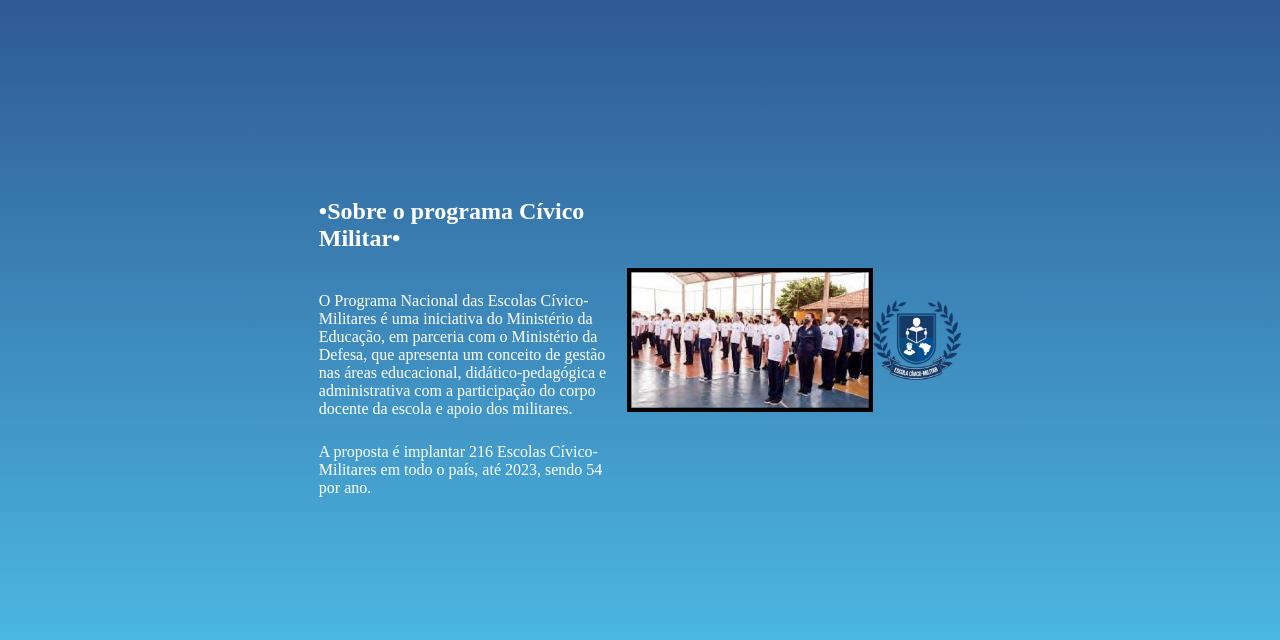
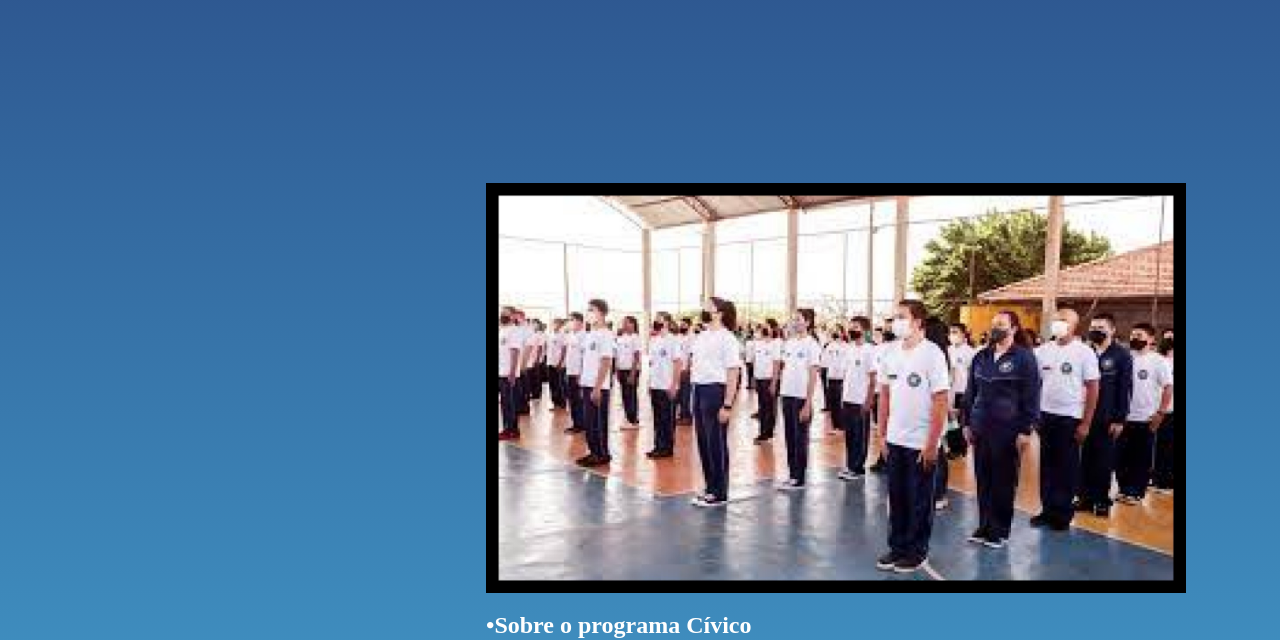
Before and after one commit to Giihlzro/site-monteiro-introducao, a plain HTML site: page index.html in a window 1280 px wide. Shown: the part 171-811 px from the top of the page. Drawn offline with Linux system fonts and the light colour scheme.

Commit message:
Site Monteiro
Não consegui deixar a imagem na mesma linha do texto, vou tentar na próx aula :)

```diff
--- a/index.html
+++ b/index.html
@@ -18,11 +18,11 @@
     </header>
     <section class="escola">
         <div class="escola-div-conteudo">
+            <img class="imagem-alunos" src="alunos-imagem.jpeg" alt="Alunos CCM">
             <h2 class="escola-titulo">•Sobre o programa Cívico Militar•</h2>
             <p class="escola-texto-um">O Programa Nacional das Escolas Cívico-Militares é uma iniciativa do Ministério da Educação, em parceria com o Ministério da Defesa, que apresenta um conceito de gestão nas áreas educacional, didático-pedagógica e administrativa com a participação do corpo docente da escola e apoio dos militares.</p>
             <p class="escola-texto-dois">A proposta é implantar 216 Escolas Cívico-Militares em todo o país, até 2023, sendo 54 por ano.</p>
+            <img class="escola-imagem" src="segundobrasao.png" alt="Segundo brasao CCM">
         </div>
-        <img class="imagem-alunos" src="alunos-imagem.jpeg" alt="Alunos CCM">
-        <img class="escola-imagem" src="segundobrasao.png" alt="Segundo brasao CCM">
 </body>
 </html>
--- a/style.css
+++ b/style.css
@@ -19,11 +19,13 @@
     margin: 0 40px;
 }
 .escola-imagem {
-    width: 10%;
+    position: bottom;
+    width: 50%;
 }
 
 .imagem-alunos{
-    width: 28%;
+    position: top;
+    width: 700px;
 }
 .escola {
     background-image: linear-gradient(#2E5790,#4EBFE9);
```
